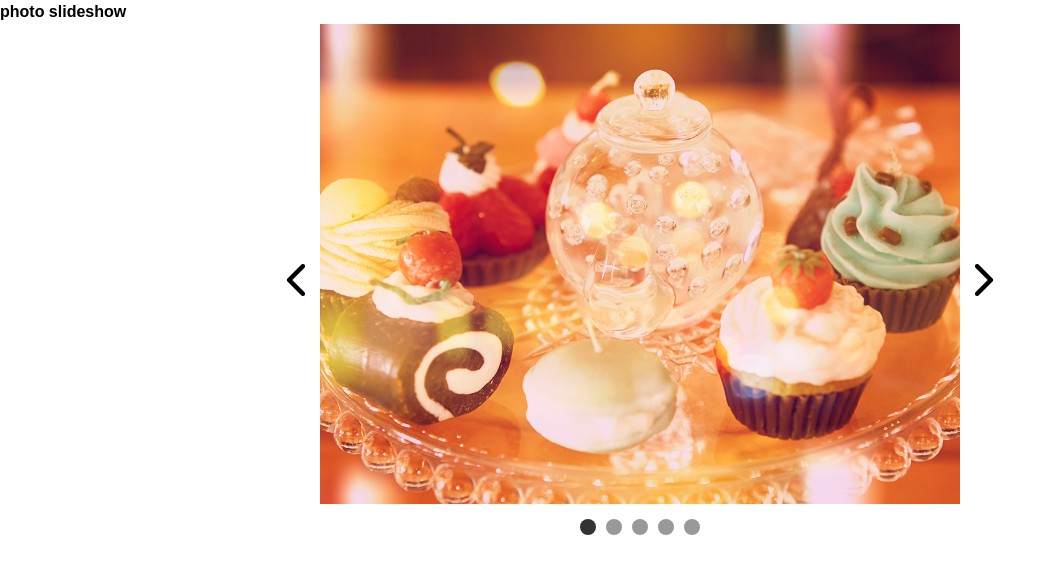
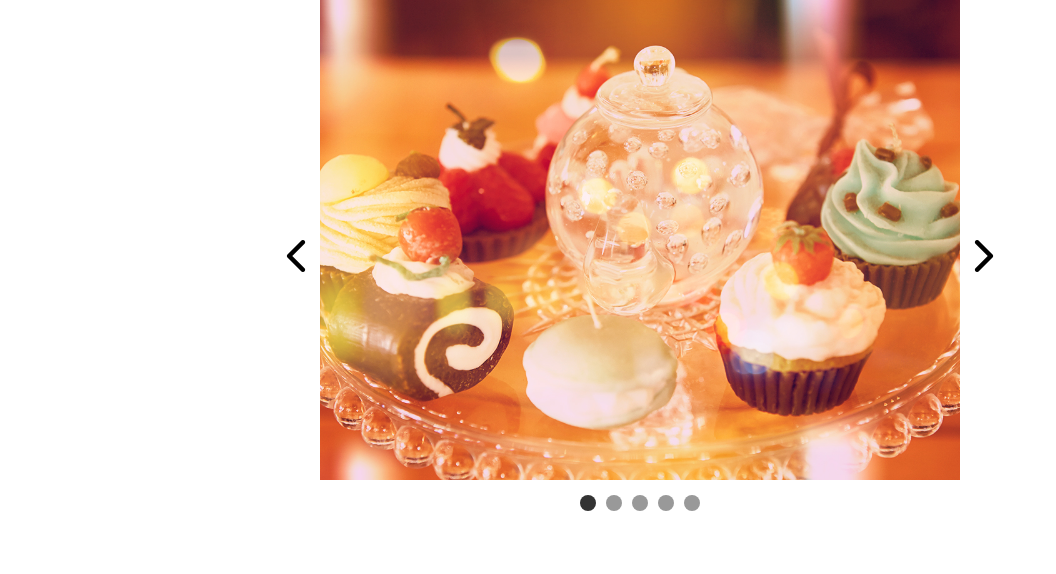
Before and after one commit to txslgr/slideshow, a plain HTML site: page index.html in a window 1280 px wide. Shown: the whole page, without its empty margins (0-1056 px from the left). Drawn offline with nearby package versions, Linux system fonts and the light colour scheme.

Commit message:
h1削除

```diff
--- a/index.html
+++ b/index.html
@@ -9,8 +9,6 @@
 	<script src="js/script.js"></script>
 </head>
 <body>
-
-	<h1>photo slideshow</h1>
 
 	<div class="contents">
 
```
